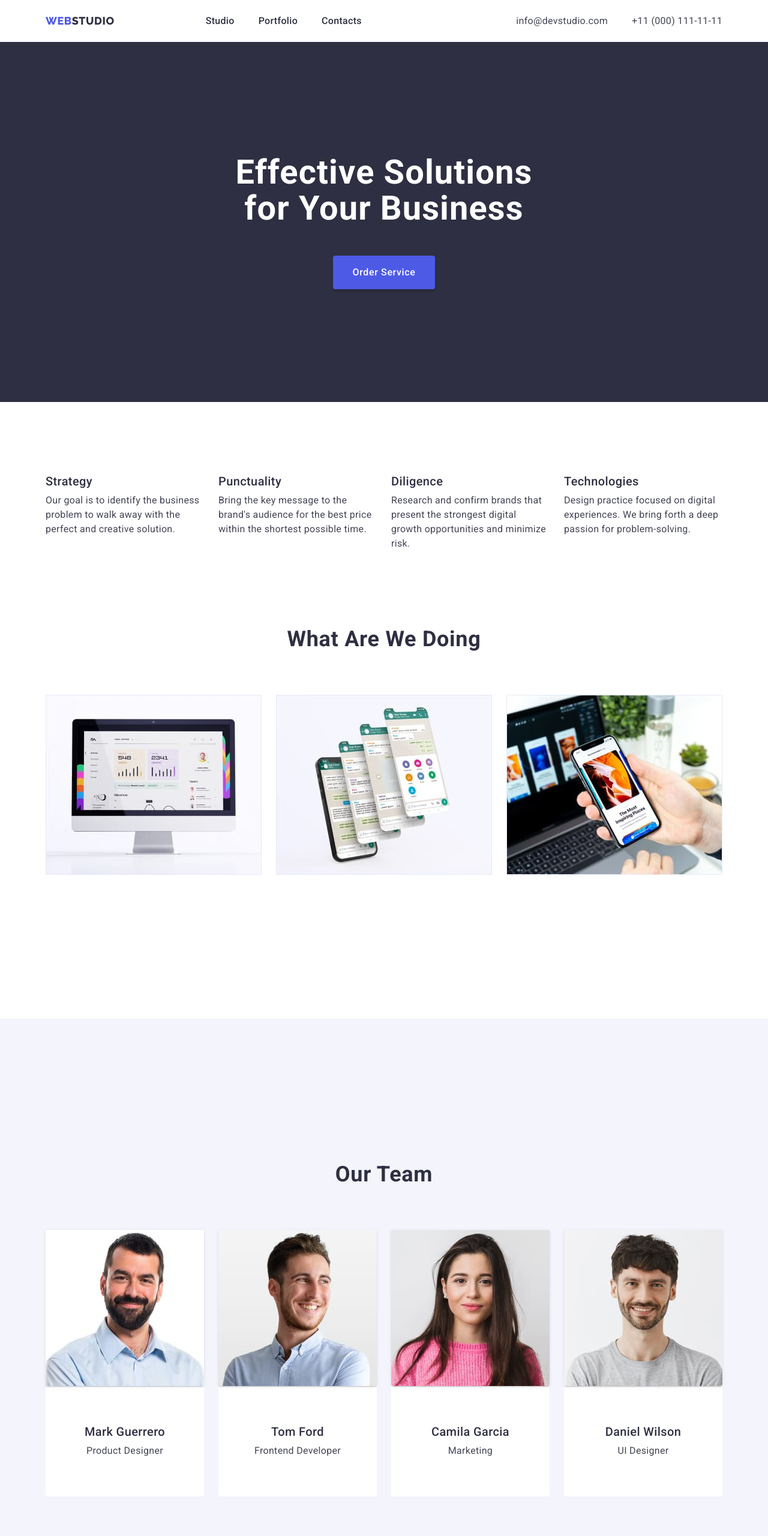
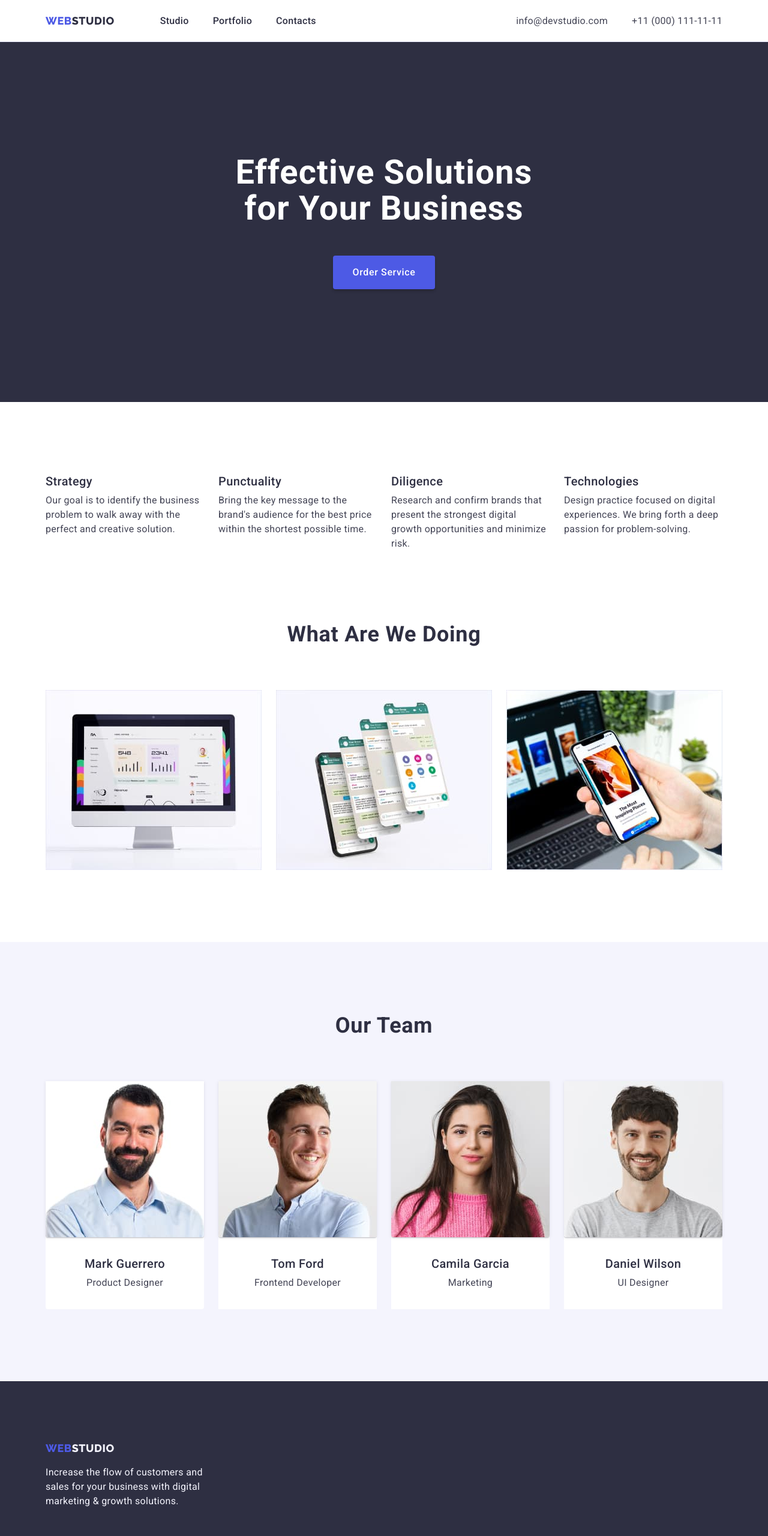
Before and after one commit to Yari77/goit-markup-hw-03, a plain HTML site: page index.html in a window 1280 px wide. Shown: the top 2560 px of the page at 60% size. Drawn offline with nearby package versions, Linux system fonts and the light colour scheme.

Commit message:
markup10

```diff
--- a/css/styles.css
+++ b/css/styles.css
@@ -92,7 +92,6 @@ color: var(--main-cl);
 .header-navigation {
 display: flex;
 align-items: center;
-gap: 76px;
 }
 
 .header-menu-list {
@@ -197,7 +196,6 @@ background-color: var(--ocean-cl);
 .advantages {
 padding-top: 120px;
 padding-bottom: 120px;
-margin-bottom: 8px;
 }
 
 
@@ -245,7 +243,6 @@ margin-bottom: 72px;
 
 .description-list {
 display: flex;
-padding-bottom: 120px;
 gap: 24px;
 }
 
@@ -254,7 +251,7 @@ width: calc((100% - 48px) /3);
 }
 
 .description-img{
-    display: block;
+display: block;
 }
 
 
@@ -306,7 +303,6 @@ letter-spacing: 0.02em;
 text-transform: capitalize;
 text-align: center;
 color: var(--main-cl);
-padding-top: 120px;
 margin-bottom: 72px;
 }
 
@@ -317,7 +313,6 @@ line-height: 1.20;
 letter-spacing: 0.02em;
 text-align: center;
 color: var(--main-cl);
-padding-top: 32px;
 margin-bottom: 8px;
 }
 
@@ -327,7 +322,6 @@ line-height: 1.50;
 letter-spacing: 0.02em;
 text-align: center;
 color: var(--slate-cl);
-padding-bottom: 32px;
 margin-top: 8px;
 }
 
@@ -381,7 +375,6 @@ font-size: 16px;
 line-height: 1.50;
 letter-spacing: 0.02em;
 color: var(--cloud-cl);
-padding-top: 18px;
 width: 264px;
 }
 
@@ -399,7 +392,6 @@ padding-bottom: 120px;
 .portfolio-category-list {
 list-style: none;
 display: flex;
-padding-top: 96px;
 gap: 24px;
 align-items: flex-start;
 justify-content: center;
@@ -434,7 +426,6 @@ list-style: none;
 display: flex;
 flex-wrap: wrap;
 gap: 48px 24px;
-margin-bottom: 120px;
 column-gap: 24px;
 row-gap: 48px;
 }
@@ -443,7 +434,6 @@ row-gap: 48px;
 width: calc((100% - 48px) / 3);
 background-color: var(--white, #FFF);
 border: 1px solid var(--cornflower, #E7E9FC);
-margin-bottom: 48px;
 display: flex;
 flex-direction: column;
 }
```
